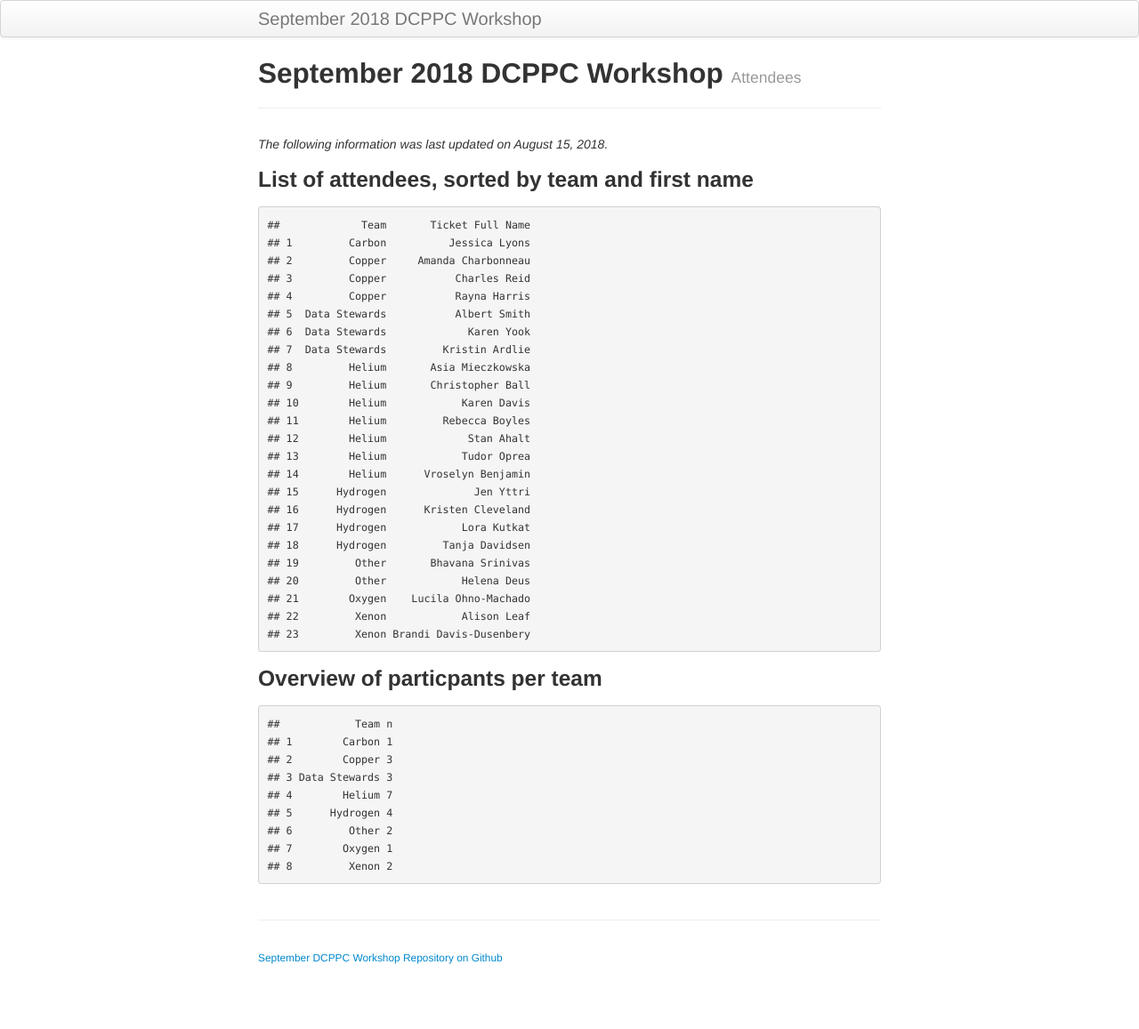
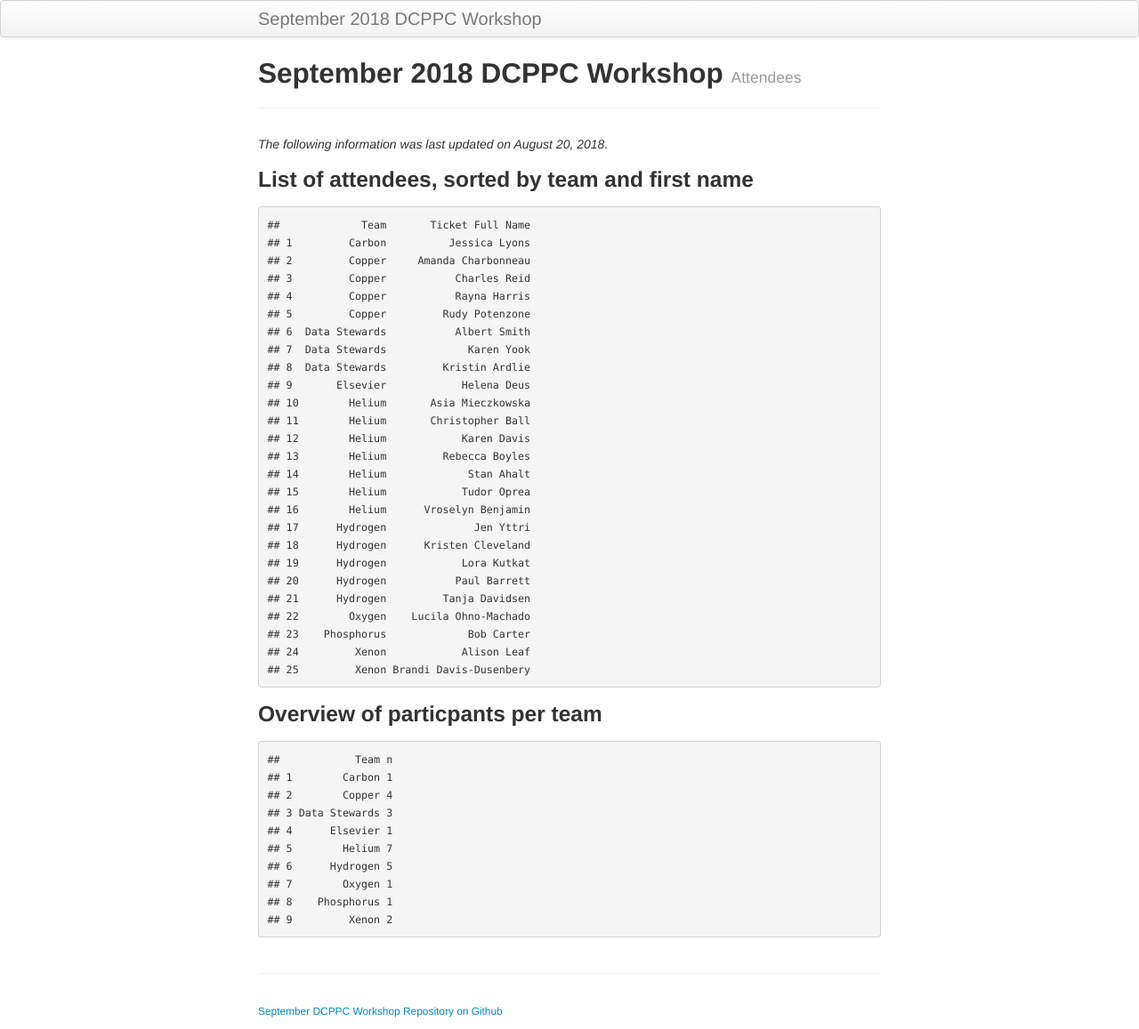
Before and after one commit to dcppc/2018-september-workshop, a Jekyll site: the page built from docs/attendees.md, in a window 1280 px wide. Shown: the whole page at 89% size. Built offline with Jekyll 4.4.1, drawn with Linux system fonts in a browser that asks for light colours; before the commit the page ends 1097 px from its top, so only the background shows below that.

Commit message:
attendees

```diff
--- a/docs/attendees.md
+++ b/docs/attendees.md
@@ -4,8 +4,7 @@ title: September 2018 DCPPC Workshop
 tagline: Attendees
 
 ---
-
-*The following information was last updated on August 15, 2018.*
+*The following information was last updated on August 20, 2018.*
 
 ### List of attendees, sorted by team and first name
 
@@ -14,34 +13,37 @@ tagline: Attendees
     ## 2         Copper     Amanda Charbonneau
     ## 3         Copper           Charles Reid
     ## 4         Copper           Rayna Harris
-    ## 5  Data Stewards           Albert Smith
-    ## 6  Data Stewards             Karen Yook
-    ## 7  Data Stewards         Kristin Ardlie
-    ## 8         Helium       Asia Mieczkowska
-    ## 9         Helium       Christopher Ball
-    ## 10        Helium            Karen Davis
-    ## 11        Helium         Rebecca Boyles
-    ## 12        Helium             Stan Ahalt
-    ## 13        Helium            Tudor Oprea
-    ## 14        Helium      Vroselyn Benjamin
-    ## 15      Hydrogen              Jen Yttri
-    ## 16      Hydrogen      Kristen Cleveland
-    ## 17      Hydrogen            Lora Kutkat
-    ## 18      Hydrogen         Tanja Davidsen
-    ## 19         Other       Bhavana Srinivas
-    ## 20         Other            Helena Deus
-    ## 21        Oxygen    Lucila Ohno-Machado
-    ## 22         Xenon            Alison Leaf
-    ## 23         Xenon Brandi Davis-Dusenbery
+    ## 5         Copper         Rudy Potenzone
+    ## 6  Data Stewards           Albert Smith
+    ## 7  Data Stewards             Karen Yook
+    ## 8  Data Stewards         Kristin Ardlie
+    ## 9       Elsevier            Helena Deus
+    ## 10        Helium       Asia Mieczkowska
+    ## 11        Helium       Christopher Ball
+    ## 12        Helium            Karen Davis
+    ## 13        Helium         Rebecca Boyles
+    ## 14        Helium             Stan Ahalt
+    ## 15        Helium            Tudor Oprea
+    ## 16        Helium      Vroselyn Benjamin
+    ## 17      Hydrogen              Jen Yttri
+    ## 18      Hydrogen      Kristen Cleveland
+    ## 19      Hydrogen            Lora Kutkat
+    ## 20      Hydrogen           Paul Barrett
+    ## 21      Hydrogen         Tanja Davidsen
+    ## 22        Oxygen    Lucila Ohno-Machado
+    ## 23    Phosphorus             Bob Carter
+    ## 24         Xenon            Alison Leaf
+    ## 25         Xenon Brandi Davis-Dusenbery
 
 ### Overview of particpants per team
 
     ##            Team n
     ## 1        Carbon 1
-    ## 2        Copper 3
+    ## 2        Copper 4
     ## 3 Data Stewards 3
-    ## 4        Helium 7
-    ## 5      Hydrogen 4
-    ## 6         Other 2
+    ## 4      Elsevier 1
+    ## 5        Helium 7
+    ## 6      Hydrogen 5
     ## 7        Oxygen 1
-    ## 8         Xenon 2
+    ## 8    Phosphorus 1
+    ## 9         Xenon 2
```
